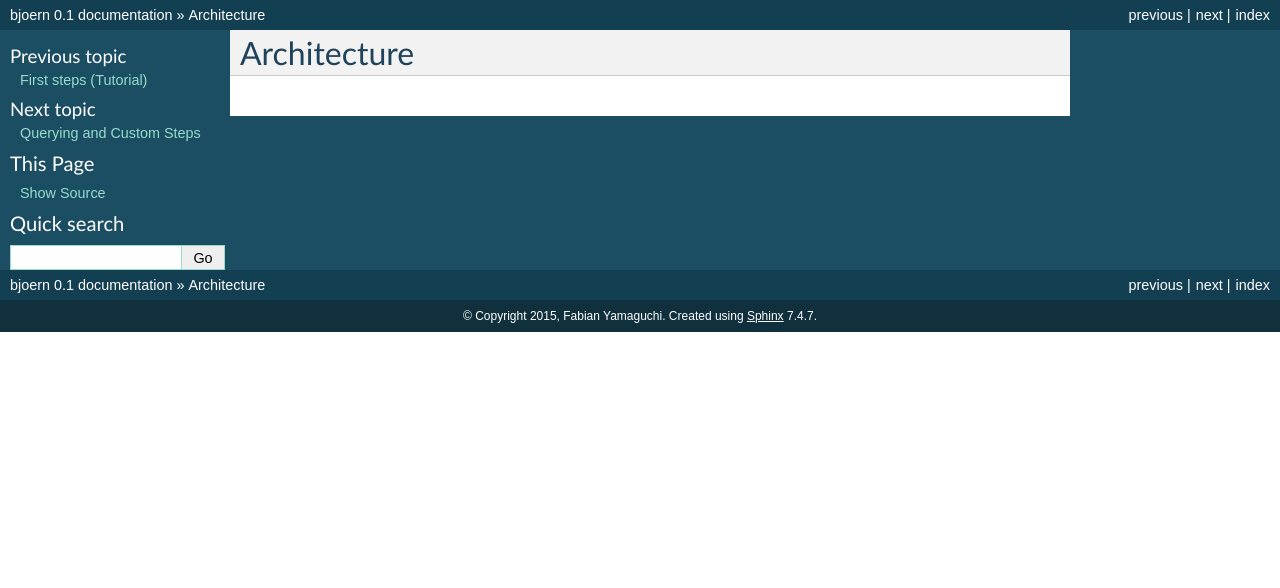
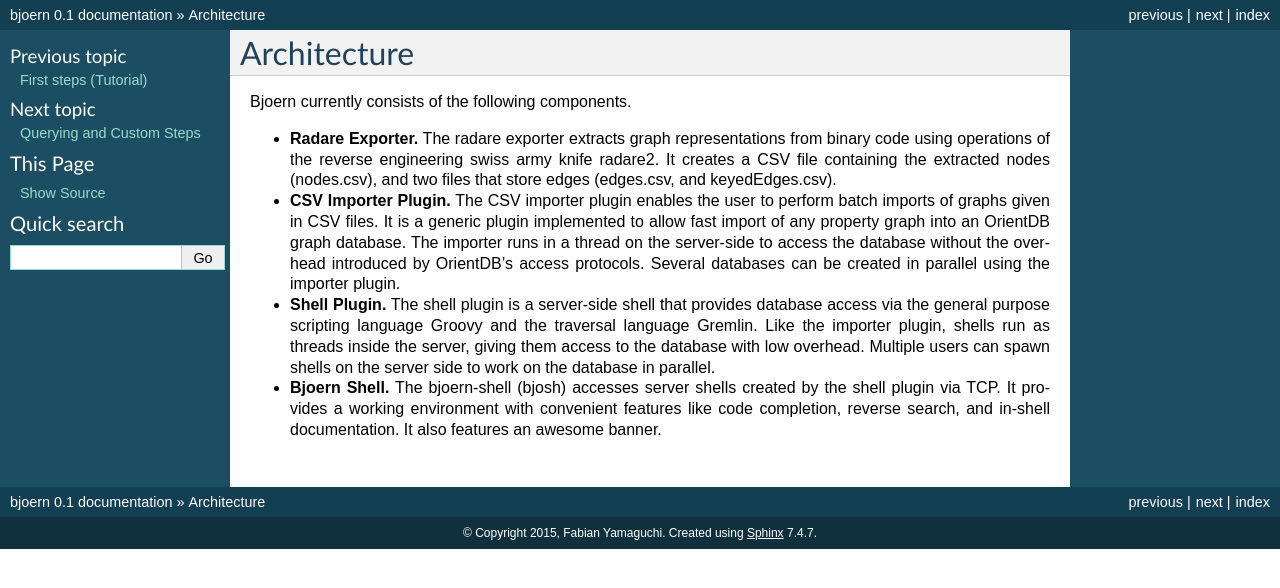
Before and after one commit to octopus-platform/bjoern, a Sphinx documentation site: the page built from docs/source/architecture.rst, in a window 1280 px wide. Shown: the top 588 px of the page. Built offline with Sphinx 7.4.7, drawn with Linux system fonts in a browser that asks for light colours.

Commit message:
Docs: overview of the components.

```diff
--- a/docs/source/architecture.rst
+++ b/docs/source/architecture.rst
@@ -1,2 +1,31 @@
 Architecture
 ------------
+
+Bjoern currently consists of the following components.
+
+- **Radare Exporter.** The radare exporter extracts
+  graph representations from binary code using operations of the
+  reverse engineering swiss army knife radare2. It creates a CSV file
+  containing the extracted nodes (nodes.csv), and two files that store
+  edges (edges.csv, and keyedEdges.csv).
+
+- **CSV Importer Plugin.** The CSV importer plugin enables the user to
+  perform batch imports of graphs given in CSV files. It is a generic
+  plugin implemented to allow fast import of any property graph into
+  an OrientDB graph database. The importer runs in a thread on the
+  server-side to access the database without the overhead introduced
+  by OrientDB's access protocols. Several databases can be created in
+  parallel using the importer plugin.
+
+- **Shell Plugin.** The shell plugin is a server-side shell that
+  provides database access via the general purpose scripting language
+  Groovy and the traversal language Gremlin. Like the importer plugin,
+  shells run as threads inside the server, giving them access to the
+  database with low overhead. Multiple users can spawn shells on the
+  server side to work on the database in parallel.
+
+- **Bjoern Shell.** The bjoern-shell (bjosh) accesses server shells
+  created by the shell plugin via TCP. It provides a working
+  environment with convenient features like code completion, reverse
+  search, and in-shell documentation. It also features an awesome
+  banner.
--- a/docs/source/firststeps.rst
+++ b/docs/source/firststeps.rst
@@ -1,2 +1,6 @@
 First steps (Tutorial)
 ----------------------
+
+The following tutorial illustrates basic usage of bjoern. You will
+learn how to start the server, import code, spawn a bjoern-shell and
+run queries against the database.
```
